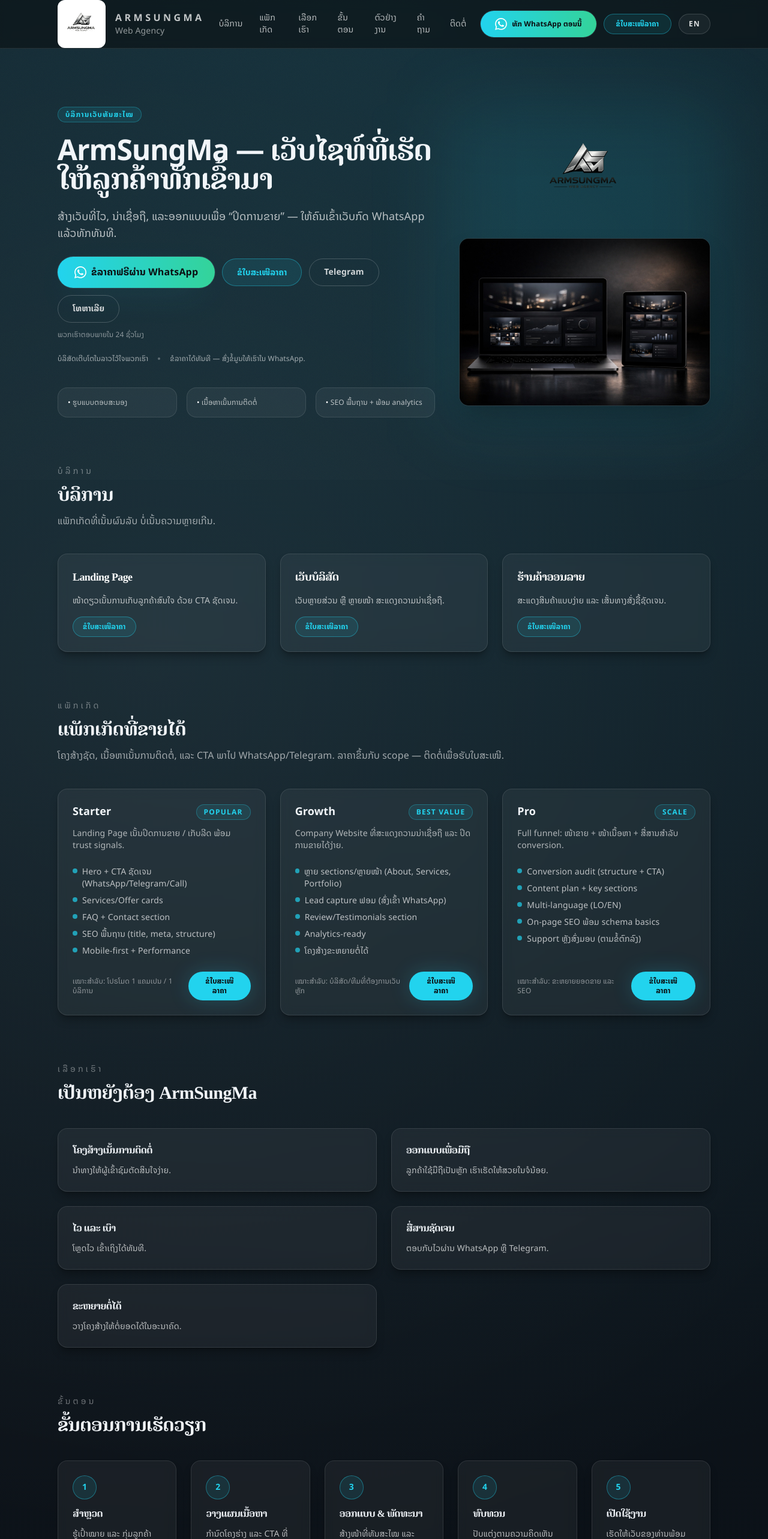
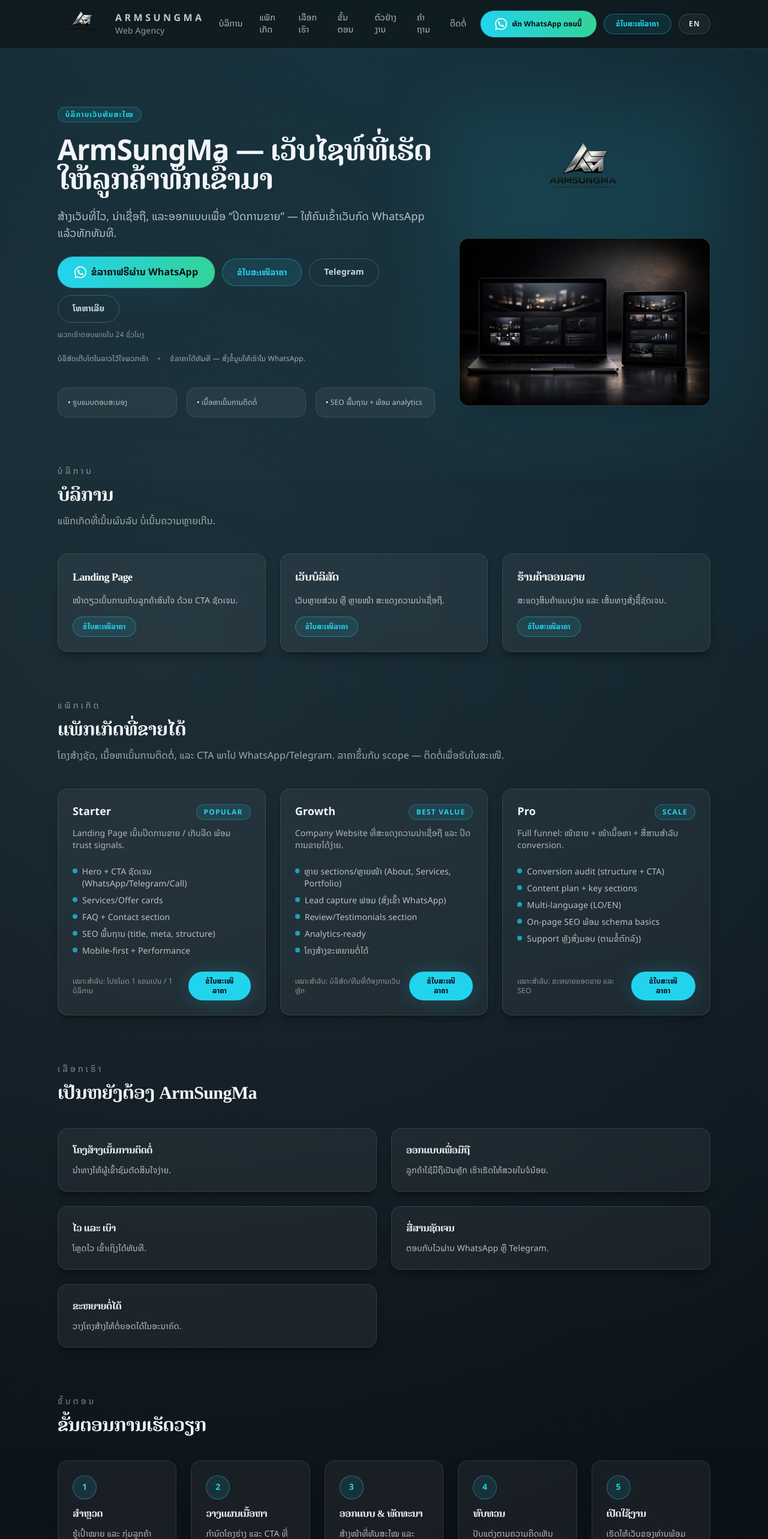
Before and after one commit to arlott0410-alt/armsungma, a React (Vite) app: page / in a window 1280 px wide. Shown: the top 2566 px of the page at 60% size. Built offline with nearby package versions, Linux system fonts and the light colour scheme.

Commit message:
Update landing page

```diff
--- a/src/App.tsx
+++ b/src/App.tsx
@@ -228,7 +228,7 @@ const App = () => {
           {/* Brand */}
           <a href="#hero" className="group flex items-center gap-4">
             <div className="relative flex shrink-0">
-              <div className="flex h-16 w-16 items-center justify-center overflow-hidden rounded-xl bg-white p-1 ring-1 ring-black/10 md:h-20 md:w-20">
+              <div className="flex h-16 w-16 items-center justify-center md:h-20 md:w-20">
                 <img
                   src="/logo.png"
                   alt="ArmSungMa Logo"
@@ -377,7 +377,7 @@ const App = () => {
         <section className="pt-20" id="services">
           <div className="container space-y-10">
             <div className="space-y-3">
-              <p className="text-sm uppercase tracking-[0.3em] text-white/40">{t('nav.services')}</p>
+              <p className="text-sm uppercase tracking-[0.3em] text-white/50">{t('nav.services')}</p>
               <h2 className="text-2xl font-semibold md:text-3xl">{dictionary.services.title}</h2>
               <p className="text-white/60">{dictionary.services.subtitle}</p>
             </div>
@@ -403,7 +403,7 @@ const App = () => {
         <section className="pt-20" id="packages">
           <div className="container space-y-10">
             <div className="space-y-3">
-              <p className="text-sm uppercase tracking-[0.3em] text-white/40">{t('nav.packages')}</p>
+              <p className="text-sm uppercase tracking-[0.3em] text-white/50">{t('nav.packages')}</p>
               <h2 className="text-2xl font-semibold md:text-3xl">{dictionary.packages.title}</h2>
               <p className="text-white/60">{dictionary.packages.subtitle}</p>
             </div>
@@ -446,7 +446,7 @@ const App = () => {
         <section className="pt-20" id="why">
           <div className="container space-y-10">
             <div className="space-y-3">
-              <p className="text-sm uppercase tracking-[0.3em] text-white/40">{t('nav.why')}</p>
+              <p className="text-sm uppercase tracking-[0.3em] text-white/50">{t('nav.why')}</p>
               <h2 className="text-2xl font-semibold md:text-3xl">{dictionary.why.title}</h2>
             </div>
             <div className="grid gap-6 md:grid-cols-2">
@@ -463,7 +463,7 @@ const App = () => {
         <section className="pt-20" id="process">
           <div className="container space-y-10">
             <div className="space-y-3">
-              <p className="text-sm uppercase tracking-[0.3em] text-white/40">{t('nav.process')}</p>
+              <p className="text-sm uppercase tracking-[0.3em] text-white/50">{t('nav.process')}</p>
               <h2 className="text-2xl font-semibold md:text-3xl">{dictionary.process.title}</h2>
             </div>
             <div className="grid gap-6 md:grid-cols-5">
@@ -483,7 +483,7 @@ const App = () => {
         <section className="pt-20" id="portfolio">
           <div className="container space-y-10">
             <div className="space-y-3">
-              <p className="text-sm uppercase tracking-[0.3em] text-white/40">{t('nav.portfolio')}</p>
+              <p className="text-sm uppercase tracking-[0.3em] text-white/50">{t('nav.portfolio')}</p>
               <h2 className="text-2xl font-semibold md:text-3xl">{dictionary.portfolio.title}</h2>
               <p className="text-white/60">{dictionary.portfolio.subtitle}</p>
             </div>
@@ -525,7 +525,7 @@ const App = () => {
         <section className="pt-20" id="proof">
           <div className="container space-y-10">
             <div className="space-y-3">
-              <p className="text-sm uppercase tracking-[0.3em] text-white/40">{t('proof.title')}</p>
+              <p className="text-sm uppercase tracking-[0.3em] text-white/50">{t('proof.title')}</p>
               <h2 className="text-2xl font-semibold md:text-3xl">{dictionary.proof.title}</h2>
               <p className="text-white/60">{dictionary.proof.subtitle}</p>
             </div>
@@ -576,7 +576,7 @@ const App = () => {
         <section className="pt-20" id="faq">
           <div className="container space-y-10">
             <div className="space-y-3">
-              <p className="text-sm uppercase tracking-[0.3em] text-white/40">{t('nav.faq')}</p>
+              <p className="text-sm uppercase tracking-[0.3em] text-white/50">{t('nav.faq')}</p>
               <h2 className="text-2xl font-semibold md:text-3xl">{dictionary.faq.title}</h2>
             </div>
             <div className="grid gap-4">
@@ -604,7 +604,7 @@ const App = () => {
               <div className="space-y-3">
                 <h2 className="text-2xl font-semibold md:text-3xl">{dictionary.final.title}</h2>
                 <p className="text-white/60">{dictionary.final.subtitle}</p>
-                <p className="text-xs uppercase tracking-[0.3em] text-white/40">{dictionary.final.note}</p>
+                <p className="text-xs uppercase tracking-[0.3em] text-white/50">{dictionary.final.note}</p>
               </div>
               <div className="flex flex-wrap gap-3">
                 <WhatsAppButton href={whatsappLink} label={t('cta.whatsapp')} />
```
